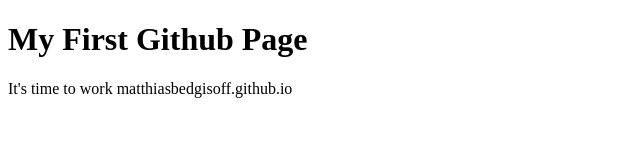
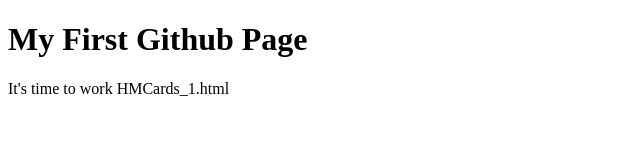
Before and after one commit to matthiasbedgisoff/matthiasbedgisoff.github.io, a plain HTML site: page index.html in a window 1280 px wide. Shown: the full height of the page, 0-640 px from the left. Drawn offline with Linux system fonts and the light colour scheme.

Commit message:
Update index.html

```diff
--- a/index.html
+++ b/index.html
@@ -8,7 +8,7 @@
   <body>
     <h1>My First Github Page</h1>
     <p>It's time to work
-    matthiasbedgisoff.github.io</p>
+    HMCards_1.html</p>
 
   </body>
   </html>
```
